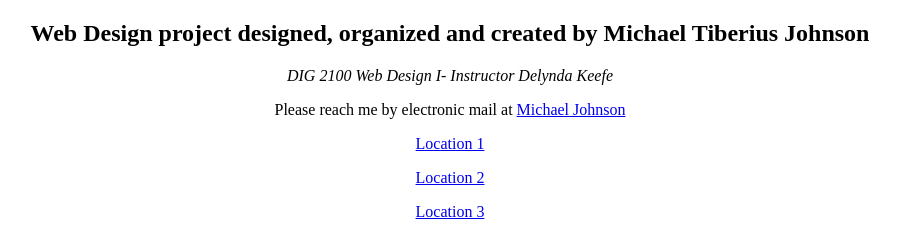
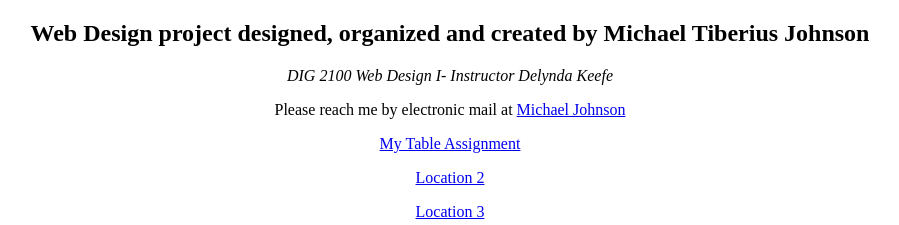
Before and after one commit to vivalafrenchy/webdesignproject, a plain HTML site: page index.html in a window 1280 px wide. Shown: the top 225 px of the page, without its empty margins (190-1089 px from the left). Drawn offline with Linux system fonts and the light colour scheme.

Commit message:
Add files via upload

```diff
--- a/index.html
+++ b/index.html
@@ -10,7 +10,7 @@
 
 		<p>Please reach me by electronic mail at <a href="mailto:michaeljohnson8990@gmail.com">Michael Johnson</a>
 
-		<p><a href="location1">Location 1</a></p>
+		<p><a href="table.html">My Table Assignment</a></p>
 		<p><a href="location2">Location 2</a></p>
 		<p><a href="location3">Location 3</a></p>
 		<p><a href="location4">Location 4</a></p>
```
